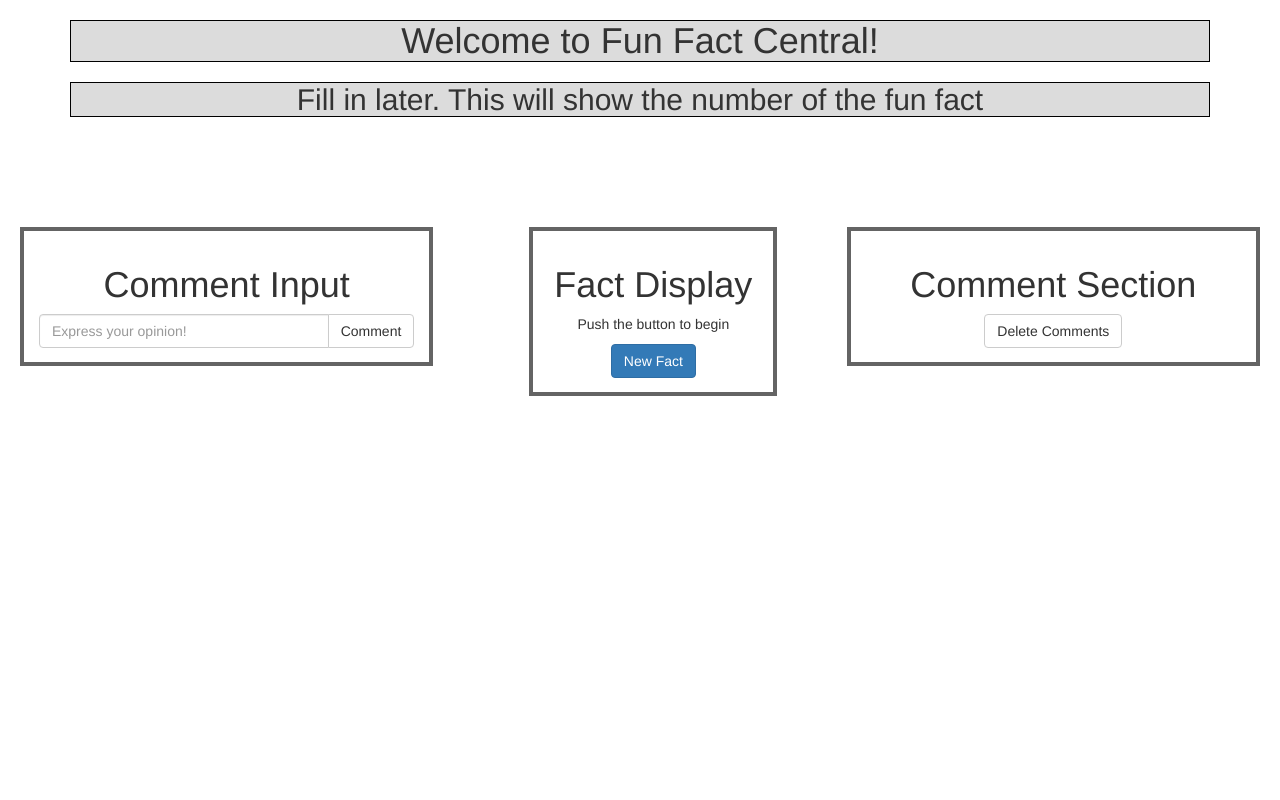
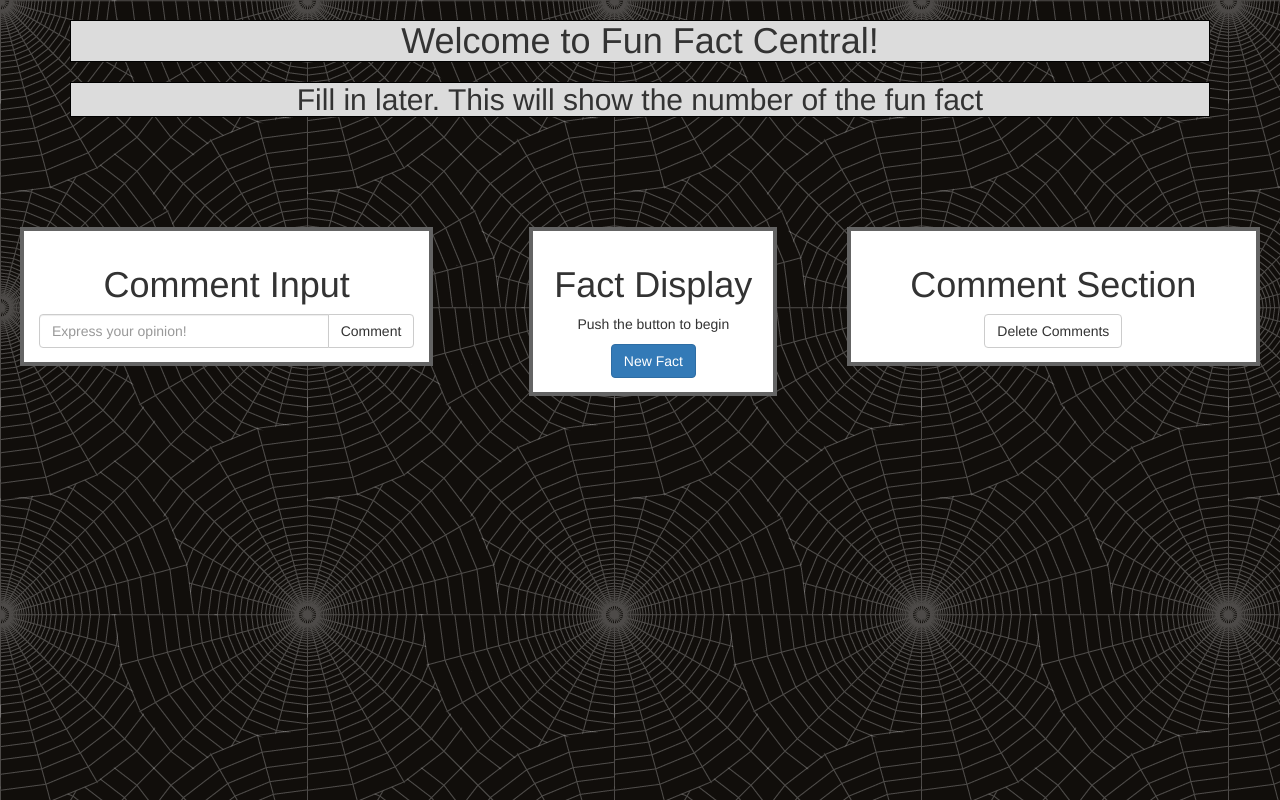
Before and after one commit to kevn1841/NewWeek18HW, a website: page public/index.html in a window 1280 px wide. Drawn offline with nearby package versions, Linux system fonts and the light colour scheme.

Commit message:
it finally works

```diff
--- a/public/styles/css/style.css
+++ b/public/styles/css/style.css
@@ -15,7 +15,7 @@ div.inline{
 }
 
 body{
-	background-image: url("dark-pattern-109.gif");
+	background-image: url("images/dark-pattern-109.gif");
 }
 
 
```
Also changed, not shown: public/styles/css/images/dark-pattern-109.gif (renamed from public/styles/images/dark-pattern-109.gif).
